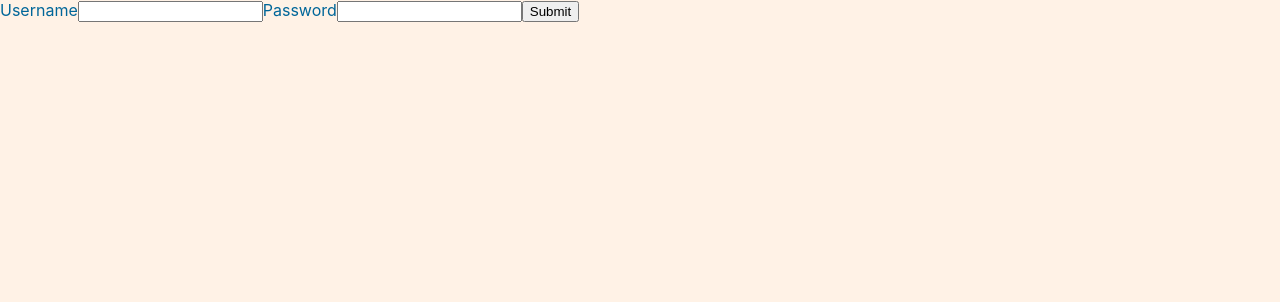
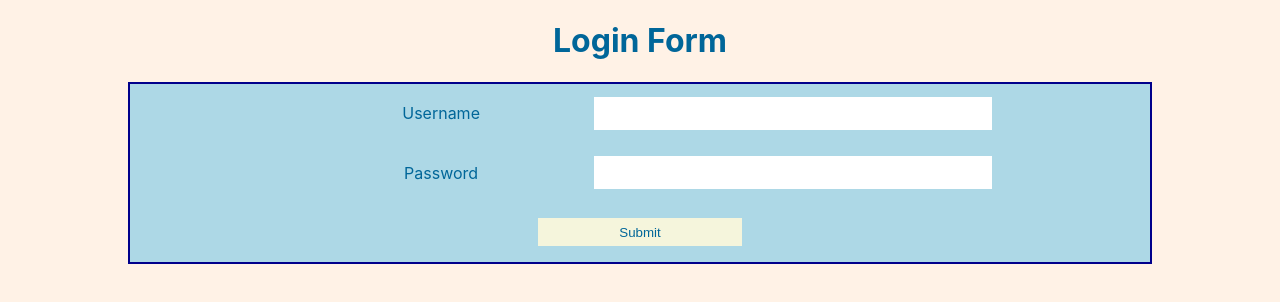
Before and after one commit to DESPOINANTAKOU/2nd-Assignment, a Next.js app: page /Admin/Login in a window 1280 px wide. Shown: the top 302 px of the page. Built offline with nearby package versions, Linux system fonts and the light colour scheme.

Commit message:
making the css for the login page

```diff
--- a/pages/Admin/Login/index.tsx
+++ b/pages/Admin/Login/index.tsx
@@ -1,5 +1,6 @@
 import { useState } from "react";
 import { useRouter } from 'next/router';
+import styles from 'styles/login.module.css';
 
 
 export default function Login() {
@@ -40,12 +41,17 @@ export default function Login() {
 
   return (
     <>
-      <span>Username</span>
-      <input type="text" value={username} onChange={handleUsername} />
-      <span>Password</span>
-      <input type="password" value={password} onChange={handlePassword} />
-      <button onClick={submit}>Submit</button>
+    <h1>Login Form</h1>
+    <form action="" className={styles.form}>
+      <div className={styles.formDivs}>
+      <span className={styles.span}>Username</span>
+      <input type="text" value={username} onChange={handleUsername} className={styles.input} /></div>
+      <div className={styles.formDivs}>
+      <span className={styles.span}>Password</span>
+      <input type="password" value={password} onChange={handlePassword} className={styles.input}  /></div>
+      <button className={styles.button} onClick={submit}>Submit</button>
      {error ? <p>Invalid Username or Password</p> : ""}
+     </form>
     </>
   );
 }
--- /dev/null
+++ b/styles/login.module.css
@@ -0,0 +1,45 @@
+.form {
+  display: flex;
+  align-items: center;
+  justify-content: center;
+  flex-direction: column;
+  background-color: lightblue;
+  margin-top: 2rem;
+  border: 2px solid darkblue;
+  width: 80%;
+  margin: auto;
+}
+
+.formDivs {
+  display: flex;
+  flex-direction: row;
+  justify-content: center;
+  align-items: center;
+  width: 100%;
+  margin: 0.8rem;
+}
+
+.span {
+  width: 30%;
+}
+
+.button {
+  margin: 1rem;
+  padding: 0.4rem;
+  background-color: beige;
+  border: none;
+  cursor: pointer;
+  color: #006699;
+  width: 20%;
+}
+
+.input {
+    border: none;
+    width: 39%;
+    height: 2.1rem;
+}
+
+.input:focus {
+  border: 1px solid black;
+  outline: none;
+}
```
